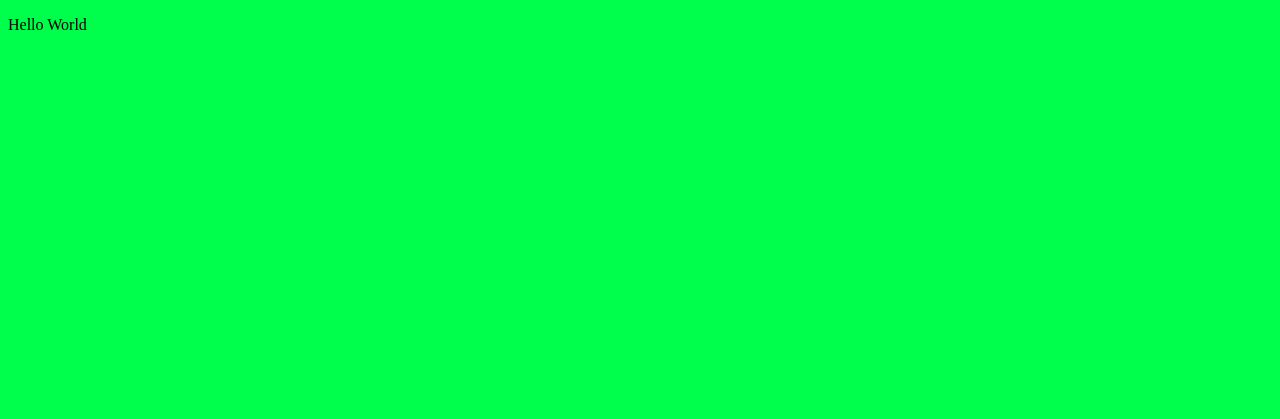
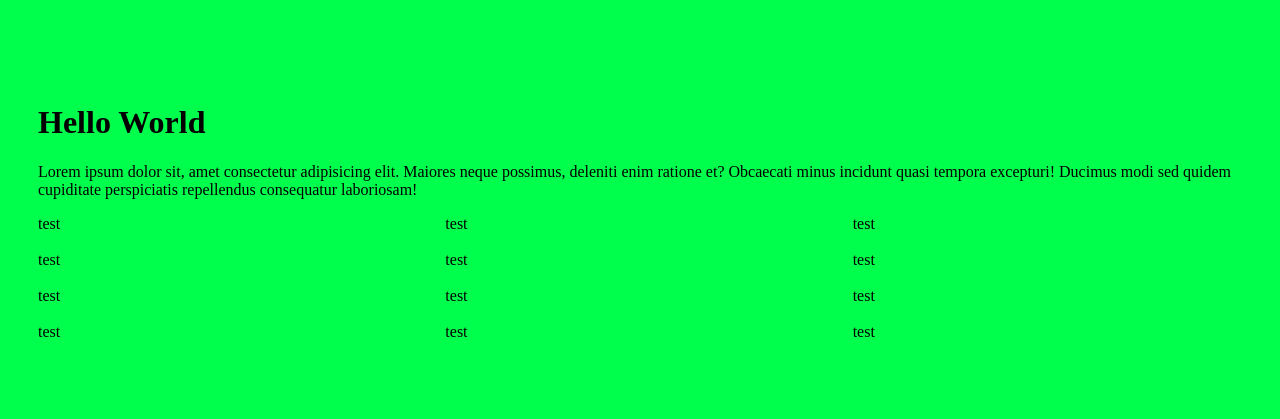
Before and after one commit to jeromecoupe/rtmf1m_git_test_2026, a plain HTML site: page index.html in a window 1280 px wide. Drawn offline with Linux system fonts and the light colour scheme.

Commit message:
Add css layout tools
Responsive grid framework, container, section

```diff
--- /dev/null
+++ b/css/components/container.css
@@ -0,0 +1,12 @@
+/* ====================================
+container
+==================================== */
+
+.container {
+  --container-max-size: 1500px;
+  --container-padding: clamp(18px, 4vi, 30px);
+
+  margin: 0 auto;
+  max-inline-size: var(--container-max-size);
+  padding-inline: var(--container-padding);
+}
--- /dev/null
+++ b/css/components/grid.css
@@ -0,0 +1,84 @@
+/* ====================================
+grid
+==================================== */
+
+.grid {
+  --grid-gap: 18px;
+  --grid-columns: 1;
+
+  list-style: none;
+  margin: 0;
+  padding: 0;
+
+  display: grid;
+  grid-template-columns: repeat(var(--grid-columns), minmax(0, 1fr));
+  gap: var(--grid-gap);
+}
+
+.grid-2cols {
+  --grid-columns: 2;
+}
+
+.grid-3cols {
+  --grid-columns: 3;
+}
+
+.grid-4cols {
+  --grid-columns: 4;
+}
+
+@media (width >= 500px) {
+  .grid-2cols-sm {
+    --grid-columns: 2;
+  }
+
+  .grid-3cols-sm {
+    --grid-columns: 3;
+  }
+
+  .grid-4cols-sm {
+    --grid-columns: 4;
+  }
+}
+
+@media (width >= 750px) {
+  .grid-2cols-md {
+    --grid-columns: 2;
+  }
+
+  .grid-3cols-md {
+    --grid-columns: 3;
+  }
+
+  .grid-4cols-md {
+    --grid-columns: 4;
+  }
+}
+
+@media (width >= 1024px) {
+  .grid-2cols-lg {
+    --grid-columns: 2;
+  }
+
+  .grid-3cols-lg {
+    --grid-columns: 3;
+  }
+
+  .grid-4cols-lg {
+    --grid-columns: 4;
+  }
+}
+
+@media (width >= 1440px) {
+  .grid-2cols-xl {
+    --grid-columns: 2;
+  }
+
+  .grid-3cols-xl {
+    --grid-columns: 3;
+  }
+
+  .grid-4cols-xl {
+    --grid-columns: 4;
+  }
+}
--- /dev/null
+++ b/css/components/section.css
@@ -0,0 +1,9 @@
+/* ====================================
+section
+==================================== */
+
+.section {
+  --section-padding: clamp(30px, 6vi, 75px);
+
+  padding-block: var(--section-padding);
+}
--- a/css/styles.css
+++ b/css/styles.css
@@ -2,3 +2,8 @@
 
 /* BASE */
 @import "base/body.css" layer(body);
+
+/* COMPONENTS */
+@import "components/container.css" layer(components);
+@import "components/section.css" layer(components);
+@import "components/grid.css" layer(components);
--- a/index.html
+++ b/index.html
@@ -11,6 +11,31 @@
       href="css/styles.css" />
   </head>
   <body>
-    <p>Hello World</p>
+    <div class="section">
+      <div class="container">
+        <h1>Hello World</h1>
+        <p>
+          Lorem ipsum dolor sit, amet consectetur adipisicing elit. Maiores
+          neque possimus, deleniti enim ratione et? Obcaecati minus incidunt
+          quasi tempora excepturi! Ducimus modi sed quidem cupiditate
+          perspiciatis repellendus consequatur laboriosam!
+        </p>
+
+        <ul class="grid grid-2cols-sm grid-3cols-lg grid-4cols-xl">
+          <li>test</li>
+          <li>test</li>
+          <li>test</li>
+          <li>test</li>
+          <li>test</li>
+          <li>test</li>
+          <li>test</li>
+          <li>test</li>
+          <li>test</li>
+          <li>test</li>
+          <li>test</li>
+          <li>test</li>
+        </ul>
+      </div>
+    </div>
   </body>
 </html>
```
